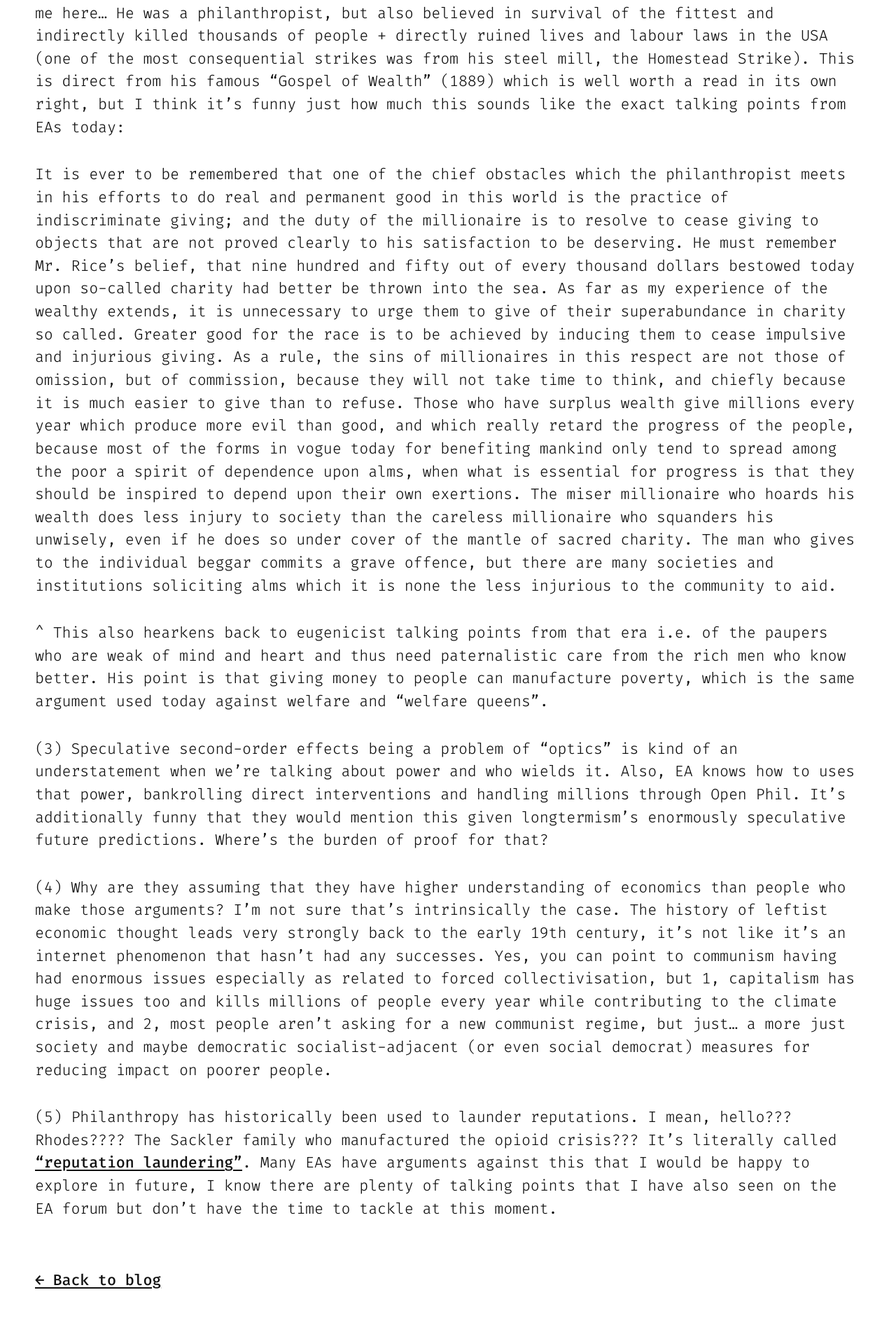
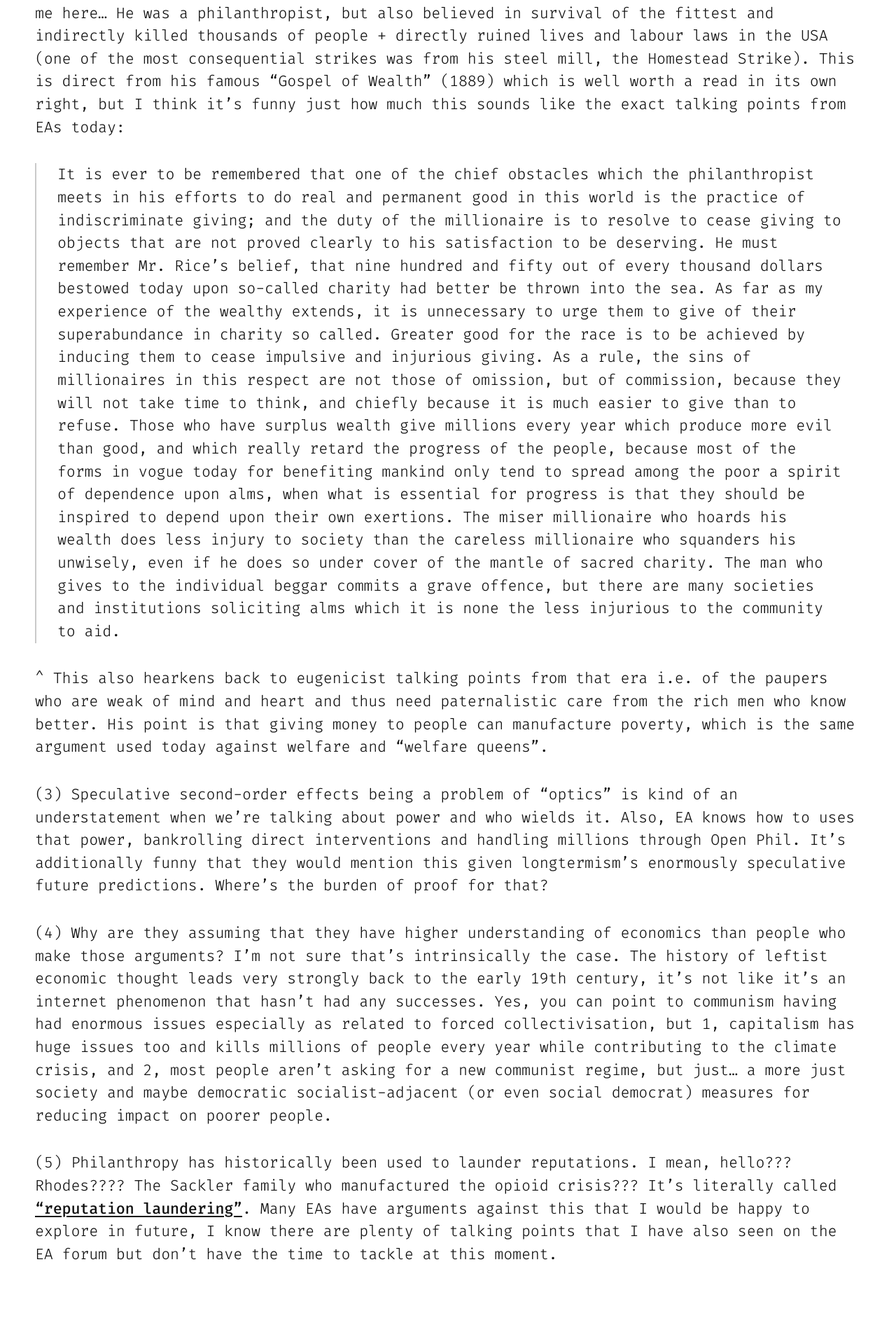
Before and after one commit to marita95/mari-portfolio-website, a Jekyll site: the page built from _posts/2026-10-29-on-greater-good-arguments-in-ai-safety.md, in a window 1280 px wide. Shown: the part 1019-2902 px from the top of the page at 70% size. Built offline with Jekyll 4.4.1, drawn with Linux system fonts in a browser that asks for light colours.

Commit message:
Indent block quotations in post bodies
The earlier spacing rule set margin: 1.6em 0, which overrode the browser's
default blockquote indent and left quotes flush with the body text.

Co-Authored-By: Claude Opus 5 <noreply@anthropic.com>

```diff
--- a/assets/css/main.css
+++ b/assets/css/main.css
@@ -264,4 +264,8 @@ main { display: block; margin-top: var(--space-60); }
    don't run together. Covers every block (paragraphs, quotes, lists, rules),
    not just paragraph-after-paragraph, and outranks `.entry p { margin: 0 }`. */
 .post .entry > * + * { margin-top: 1.6em; }
-.post .entry > blockquote { margin: 1.6em 0; }
+.post .entry > blockquote {
+  margin: 1.6em 0;
+  padding: 0 var(--space-30) 0 var(--space-40);
+  border-left: 2px solid color-mix(in srgb, currentColor 22%, transparent);
+}
```
